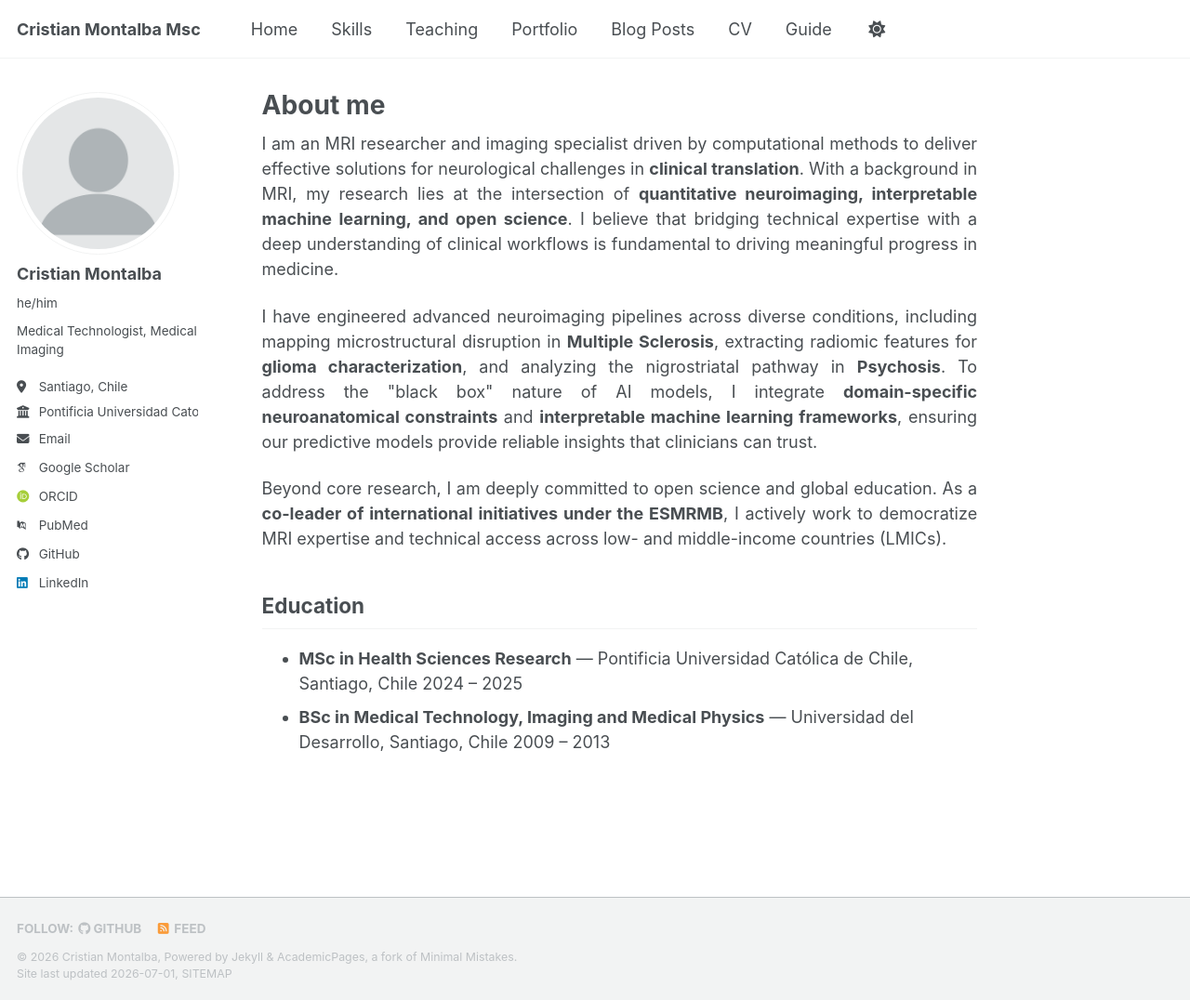
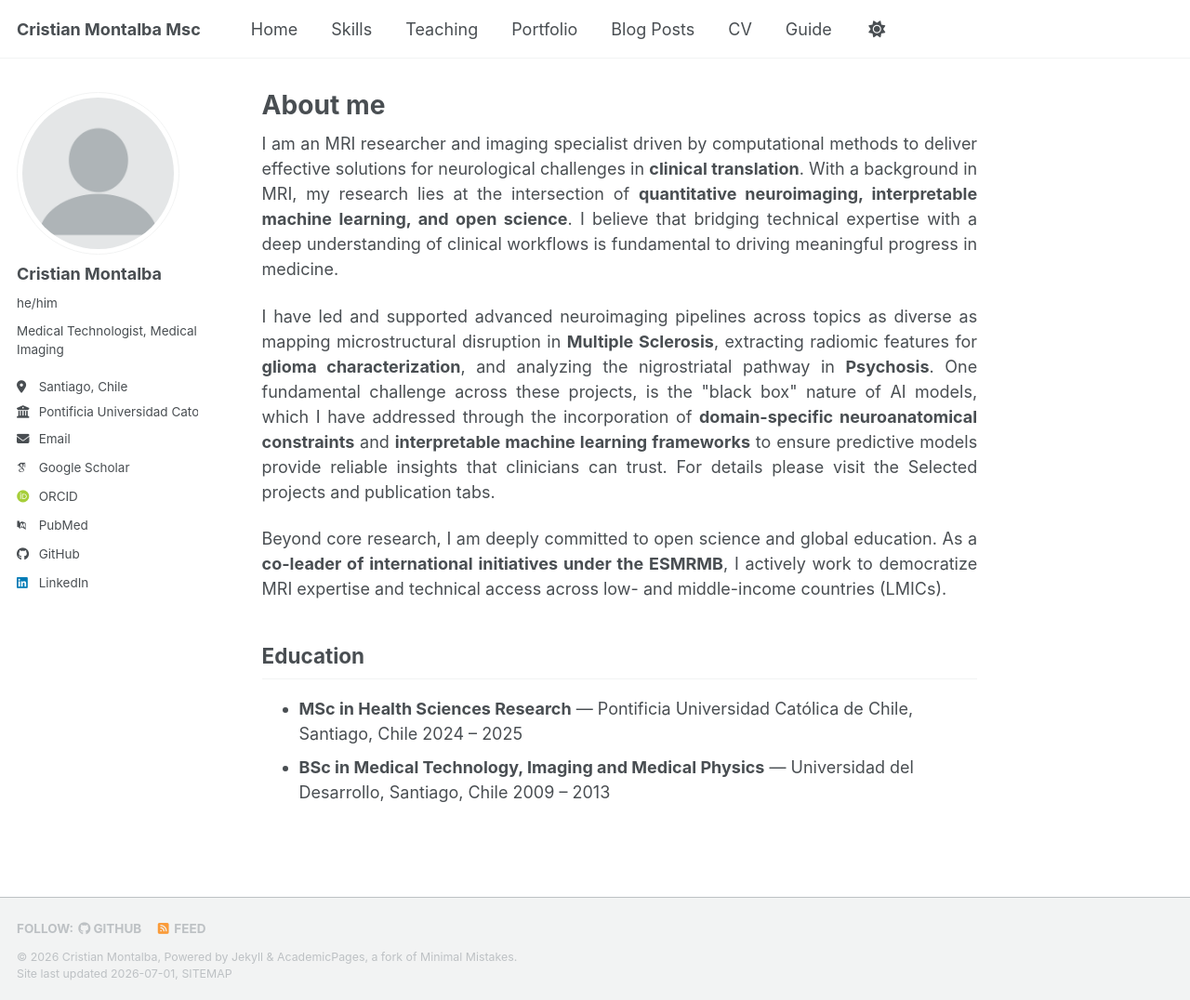
Before and after one commit to cristianmontalba/cristianmontalba.github.io, a Jekyll site: the page built from _pages/about.md, in a window 1280 px wide and 1076 px high. Shown: the whole window at 93% size. Built offline with Jekyll 4.4.1, drawn with Linux system fonts in a browser that asks for light colours; some web fonts are replaced; a script bundle is joined from its source files by our own code; library files that are not in the unit come from our copies.

Commit message:
Update about.md

```diff
--- a/_pages/about.md
+++ b/_pages/about.md
@@ -13,7 +13,7 @@ redirect_from:
 
 <p>I am an MRI researcher and imaging specialist driven by computational methods to deliver effective solutions for neurological challenges in <strong>clinical translation</strong>. With a background in MRI, my research lies at the intersection of <strong>quantitative neuroimaging, interpretable machine learning, and open science</strong>. I believe that bridging technical expertise with a deep understanding of clinical workflows is fundamental to driving meaningful progress in medicine.</p>
 
-<p>I have engineered advanced neuroimaging pipelines across diverse conditions, including mapping microstructural disruption in <strong>Multiple Sclerosis</strong>, extracting radiomic features for <strong>glioma characterization</strong>, and analyzing the nigrostriatal pathway in <strong>Psychosis</strong>. To address the "black box" nature of AI models, I integrate <strong>domain-specific neuroanatomical constraints</strong> and <strong>interpretable machine learning frameworks</strong>, ensuring our predictive models provide reliable insights that clinicians can trust.</p>
+<p>I have led and supported advanced neuroimaging pipelines across topics as diverse as mapping microstructural disruption in <strong>Multiple Sclerosis</strong>, extracting radiomic features for <strong>glioma characterization</strong>, and analyzing the nigrostriatal pathway in <strong>Psychosis</strong>. One fundamental challenge across these projects, is the "black box" nature of AI models, which I have addressed through the incorporation of <strong>domain-specific neuroanatomical constraints</strong> and <strong>interpretable machine learning frameworks</strong> to ensure predictive models provide reliable insights that clinicians can trust. For details please visit the Selected projects and publication tabs.</p>
 
 <p>Beyond core research, I am deeply committed to open science and global education. As a <strong>co-leader of international initiatives under the ESMRMB</strong>, I actively work to democratize MRI expertise and technical access across low- and middle-income countries (LMICs).</p>
 
```
